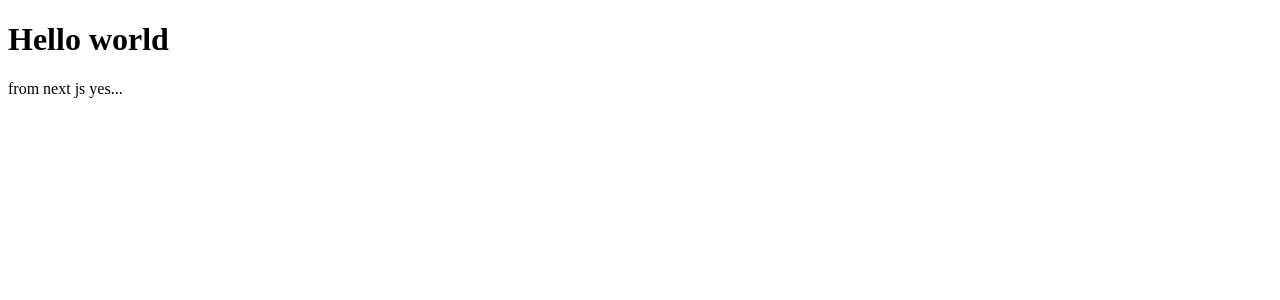
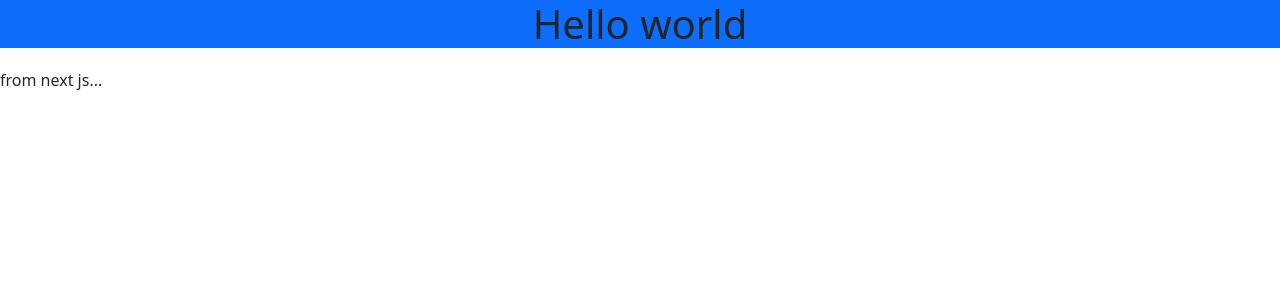
Before and after one commit to trismagp/edemy, a Next.js app in the folder client/: page / in a window 1280 px wide. Shown: the top 300 px of the page. Built offline with nearby package versions, Linux system fonts and the light colour scheme.

Commit message:
add _app.js

```diff
--- a/client/package.json
+++ b/client/package.json
@@ -13,6 +13,8 @@
   "author": "",
   "license": "ISC",
   "dependencies": {
+    "antd": "^5.1.5",
+    "bootstrap": "^5.2.3",
     "next": "^13.1.2",
     "react": "^18.2.0",
     "react-dom": "^18.2.0"
--- /dev/null
+++ b/client/pages/_app.js
@@ -0,0 +1,8 @@
+import "bootstrap/dist/css/bootstrap.min.css";
+import "antd/dist/reset.css";
+
+function MyApp({ Component, pageProps }) {
+  return <Component {...pageProps} />;
+}
+
+export default MyApp;
--- a/client/pages/index.js
+++ b/client/pages/index.js
@@ -1,8 +1,8 @@
 const Index = () => {
     return (
       <>
-        <h1>Hello world</h1>
-        <p>from next js yes...</p>
+        <h1 className="jumbotron text-center bg-primary">Hello world</h1>
+        <p>from next js...</p>
       </>
     );
   };
```
Also changed, not shown: 1 other file (tests, documents, lock files or other folders).
